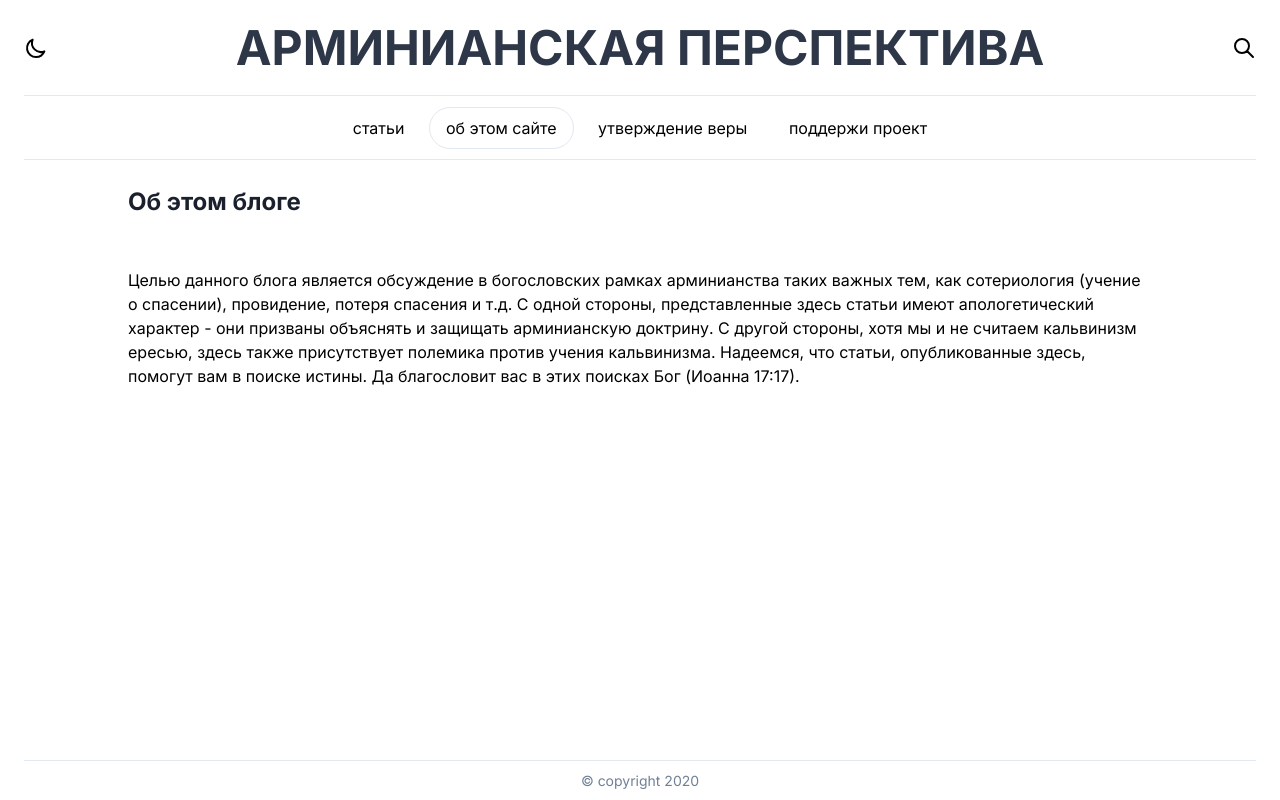
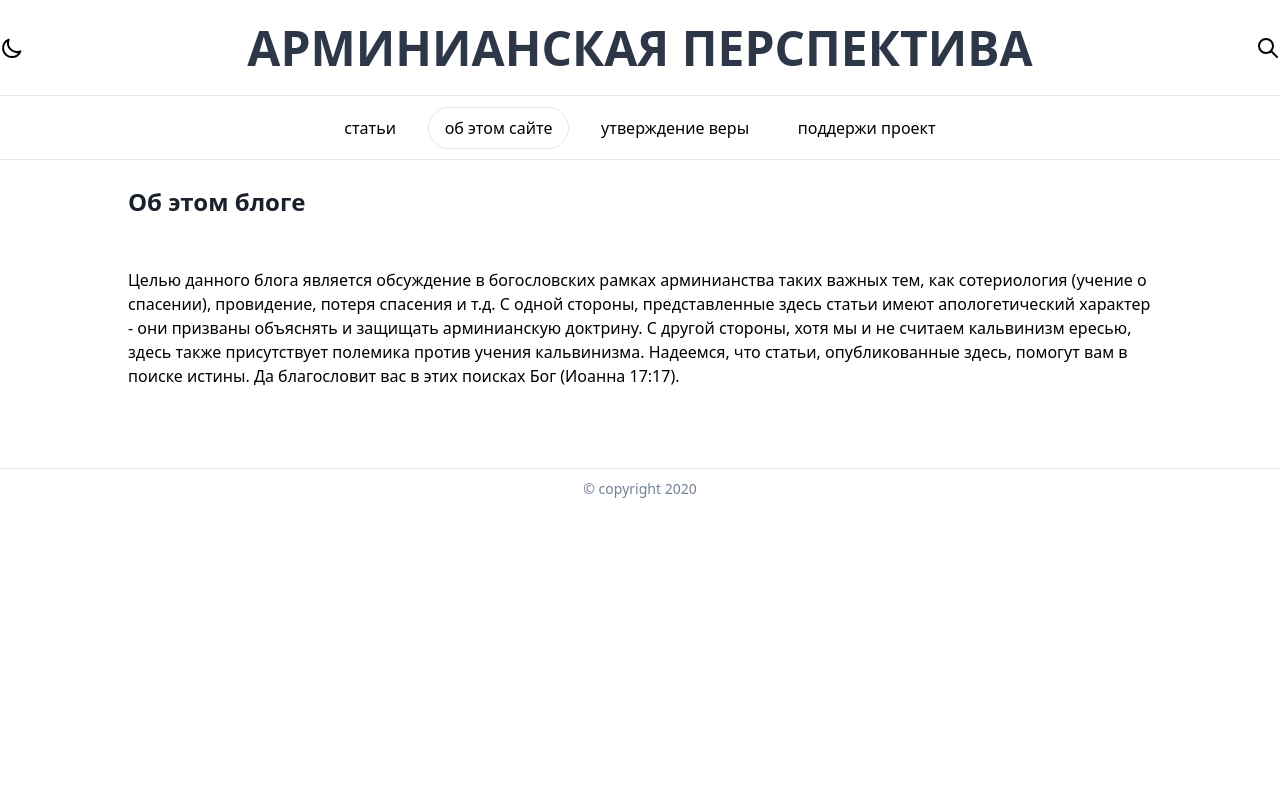
Before and after one commit to kartaiev/arminian-perspective-blog, a Next.js app in the folder client/: page /about in a window 1280 px wide. Built offline with nearby package versions, Linux system fonts and the light colour scheme.

Commit message:
footer problem on ipad

```diff
--- a/client/components/layout/Footer.js
+++ b/client/components/layout/Footer.js
@@ -2,7 +2,7 @@ import React from "react";
 
 const Footer = () => {
   return (
-    <footer className="w-full h-10 px-4 border-t border-gray-300 flex-shrink-0 flex items-center justify-center text-gray-600">
+    <footer className="footer w-full h-10 px-4 border-t border-gray-300 flex-shrink-0 flex items-center justify-center text-gray-600">
       <div className="text-sm">&copy; copyright 2020</div>
     </footer>
   );
--- a/client/components/layout/Layout.js
+++ b/client/components/layout/Layout.js
@@ -4,11 +4,11 @@ import Footer from "components/layout/Footer";
 
 const Layout = ({ children }) => {
   return (
-    <div className="min-h-screen px-6 flex flex-col font-primary">
+    <>
       <Header />
       <main className="px-0 flex flex-col flex-1">{children}</main>
       <Footer />
-    </div>
+    </>
   );
 };
 
--- a/client/styles/tailwind.css
+++ b/client/styles/tailwind.css
@@ -3,6 +3,19 @@
 @tailwind base;
 @tailwind components;
 @tailwind utilities;
+
+html {
+    height: 100%;
+}
+body {
+    min-height: 100%;
+    display: grid;
+    grid-template-rows: 1fr auto;
+}
+.footer {
+    grid-row-start: 2;
+    grid-row-end: 3;
+}
 
 .active {
     @apply border border-gray-300 rounded-full px-4 py-2 cursor-pointer
```
